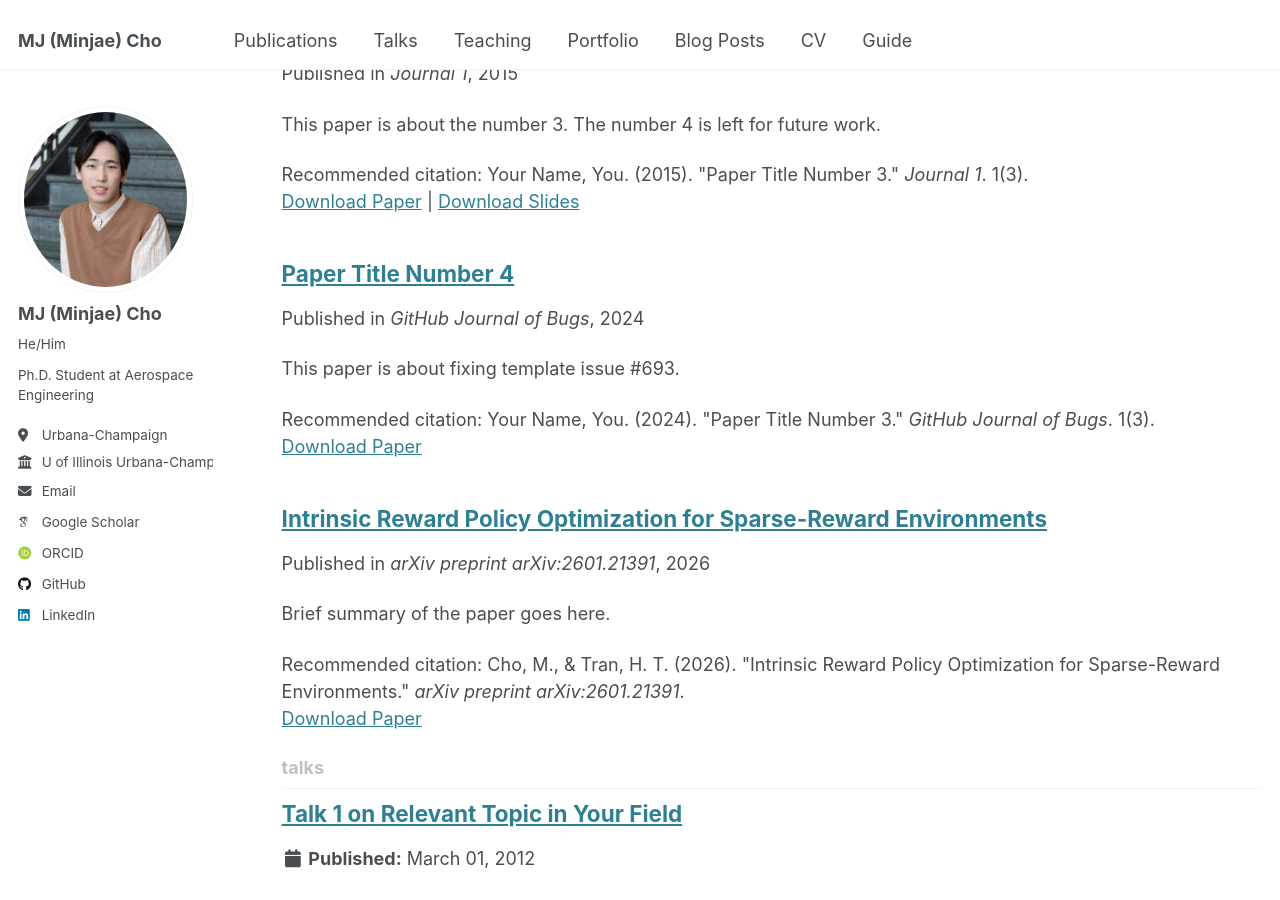
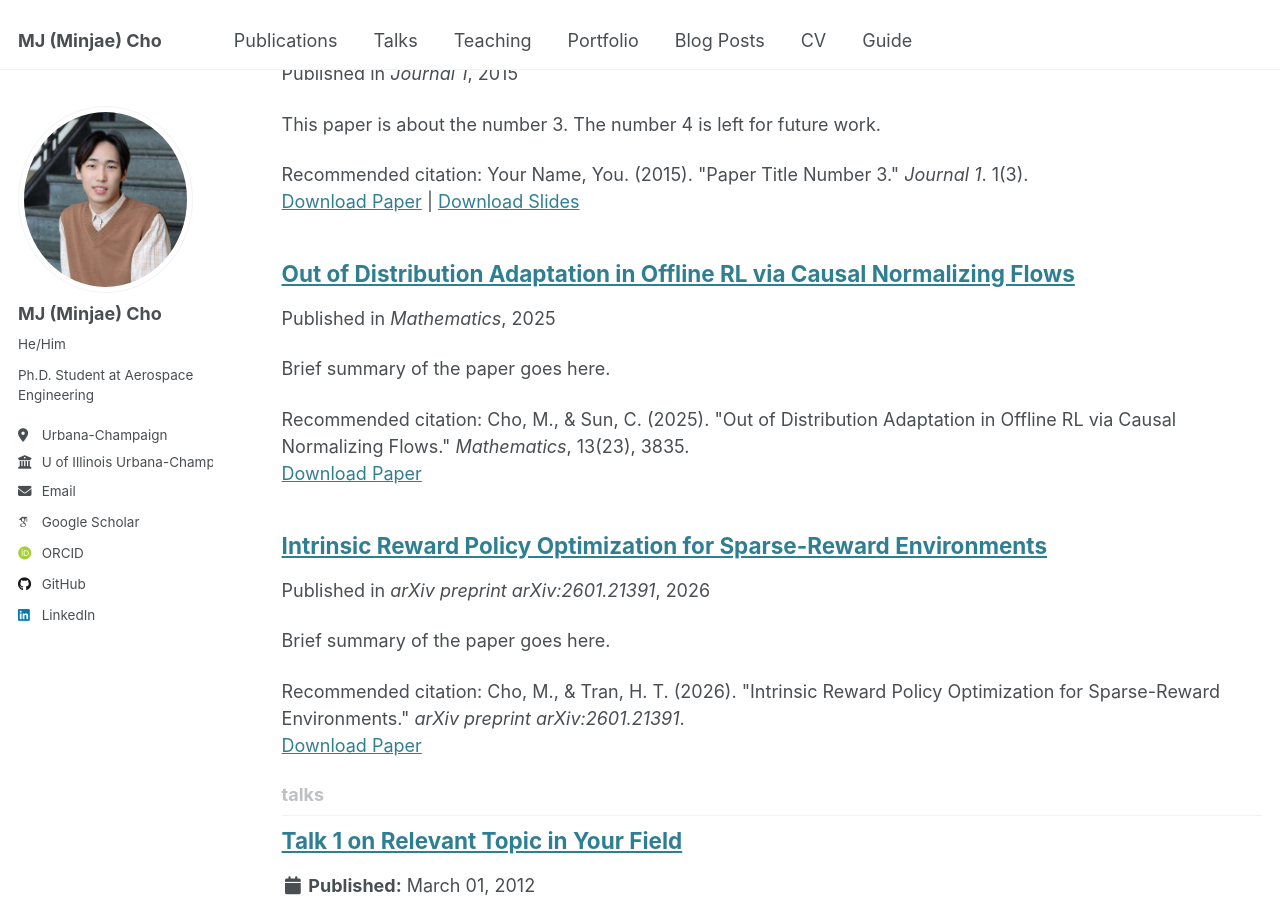
Before and after one commit to Mgineer117/Mgineer117.github.io, a Jekyll site: the page built from _pages/collection-archive.html, in a window 1280 px wide and 900 px high, scrolled down 1390 px. Built offline with Jekyll 4.4.1, drawn with Linux system fonts in a browser that asks for light colours; some web fonts are replaced.

Commit message:
Mood Crl updated

```diff
--- a/_publications/2024-02-17-paper-title-number-4.md
+++ /dev/null
@@ -1,13 +0,0 @@
----
-title: "Paper Title Number 4"
-collection: publications
-category: conferences
-permalink: /publication/2024-02-17-paper-title-number-4
-excerpt: 'This paper is about fixing template issue #693.'
-date: 2024-02-17
-venue: 'GitHub Journal of Bugs'
-paperurl: 'http://academicpages.github.io/files/paper3.pdf'
-citation: 'Your Name, You. (2024). &quot;Paper Title Number 3.&quot; <i>GitHub Journal of Bugs</i>. 1(3).'
----
-
-The contents above will be part of a list of publications, if the user clicks the link for the publication than the contents of section will be rendered as a full page, allowing you to provide more information about the paper for the reader. When publications are displayed as a single page, the contents of the above "citation" field will automatically be included below this section in a smaller font.
--- /dev/null
+++ b/_publications/2025-11-30-MOOD_CRL.md
@@ -0,0 +1,13 @@
+---
+title: "Out of Distribution Adaptation in Offline RL via Causal Normalizing Flows"
+collection: publications
+category: journals
+permalink: /publication/2025-11-30-MOOD_CRL
+excerpt: 'Brief summary of the paper goes here.'
+date: 2025-11-30
+venue: 'Mathematics'
+paperurl: 'https://www.mdpi.com/2227-7390/13/23/3835'
+citation: 'Cho, M., &amp; Sun, C. (2025). &quot;Out of Distribution Adaptation in Offline RL via Causal Normalizing Flows.&quot; <i>Mathematics</i>, 13(23), 3835.'
+---
+
+The contents above will be part of a list of publications, if the user clicks the link for the publication than the contents of section will be rendered as a full page, allowing you to provide more information about the paper for the reader. When publications are displayed as a single page, the contents of the above "citation" field will automatically be included below this section in a smaller font.
```
Also changed, not shown: _publications/2026-01-30-IRPO.md (+1 -1 lines).
